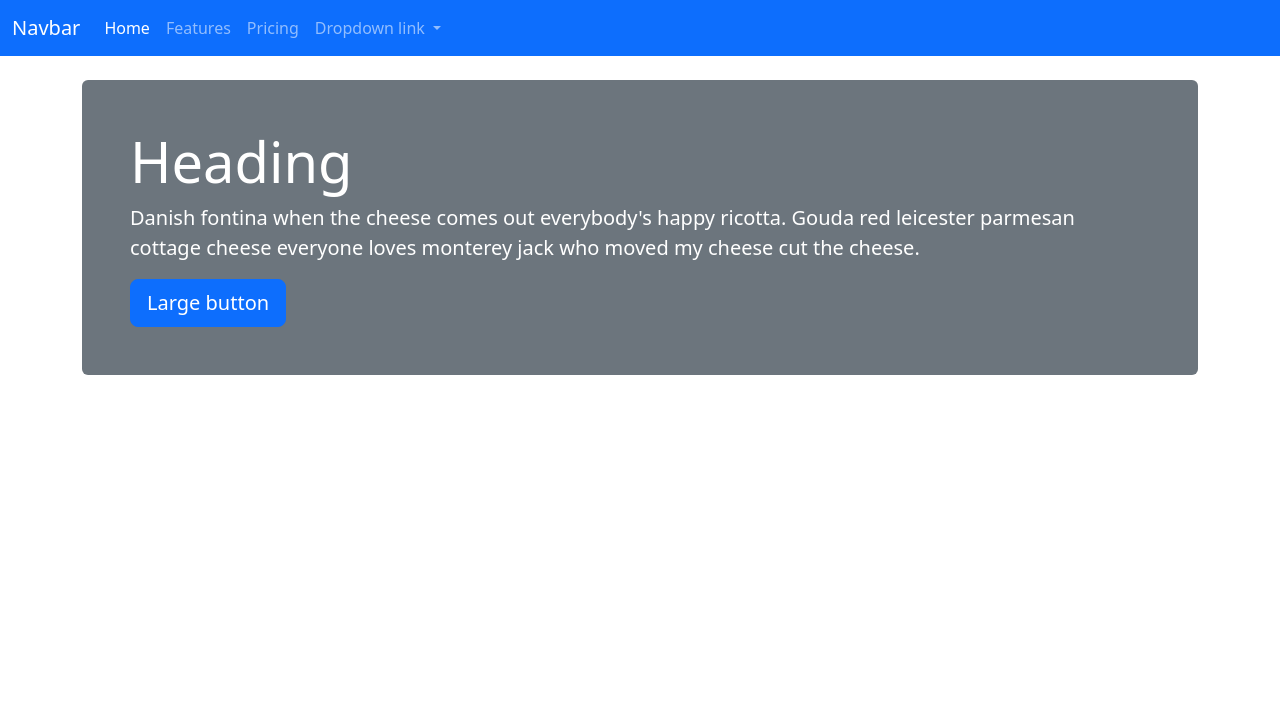
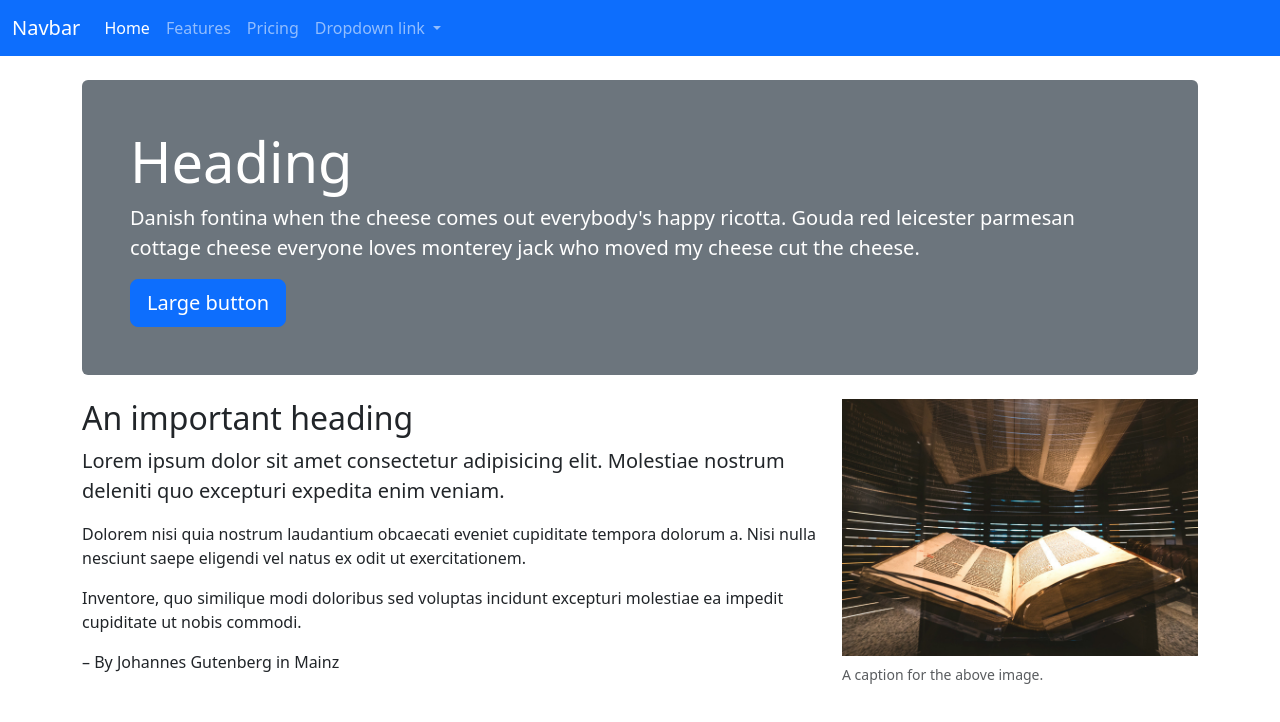
Before and after one commit to aislyn-gaddis/aislyn-bootstrap, a website: page src/index.html in a window 1280 px wide. Drawn offline with nearby package versions, Linux system fonts and the light colour scheme; files that its build step writes are made by us from their sources; files whose address does not match are found by name.

Commit message:
chapter 19

```diff
--- a/src/index.html
+++ b/src/index.html
@@ -48,6 +48,24 @@
     </header>
   </div>
 
+  <section class="container">
+    <div class="row">
+      <div class="col-md-6 col-lg-8">
+          <h2>An important heading</h2>
+          <p class="lead">Lorem ipsum dolor sit amet consectetur adipisicing elit. Molestiae nostrum deleniti quo excepturi expedita enim veniam.</p>
+          <p>Dolorem nisi quia nostrum laudantium obcaecati eveniet cupiditate tempora dolorum a. Nisi nulla nesciunt saepe eligendi vel natus ex odit ut exercitationem.</p>
+          <p>Inventore, quo similique modi doloribus sed voluptas incidunt excepturi molestiae ea impedit cupiditate ut nobis commodi.</p>
+          <p>– By Johannes Gutenberg in Mainz</p>
+      </div>
+      <div class="col-md-6 col-lg-4">
+        <figure class="figure">
+          <img src="img/gutenberg.jpeg" class="figure-img img-fluid" alt="Guetenberg Bible">
+          <figcaption class="figure-caption">A caption for the above image.</figcaption>
+        </figure>
+      </div>
+    </div>
+  </section>
+
   <!-- Closing scripts here -->
   <script src="js/bootstrap.bundle.min.js"></script>
 </body>
```
Also changed, not shown: docs/index.html (+18 -0 lines), docs/img/gutenberg.jpeg (added), src/img/gutenberg.jpeg (added).
